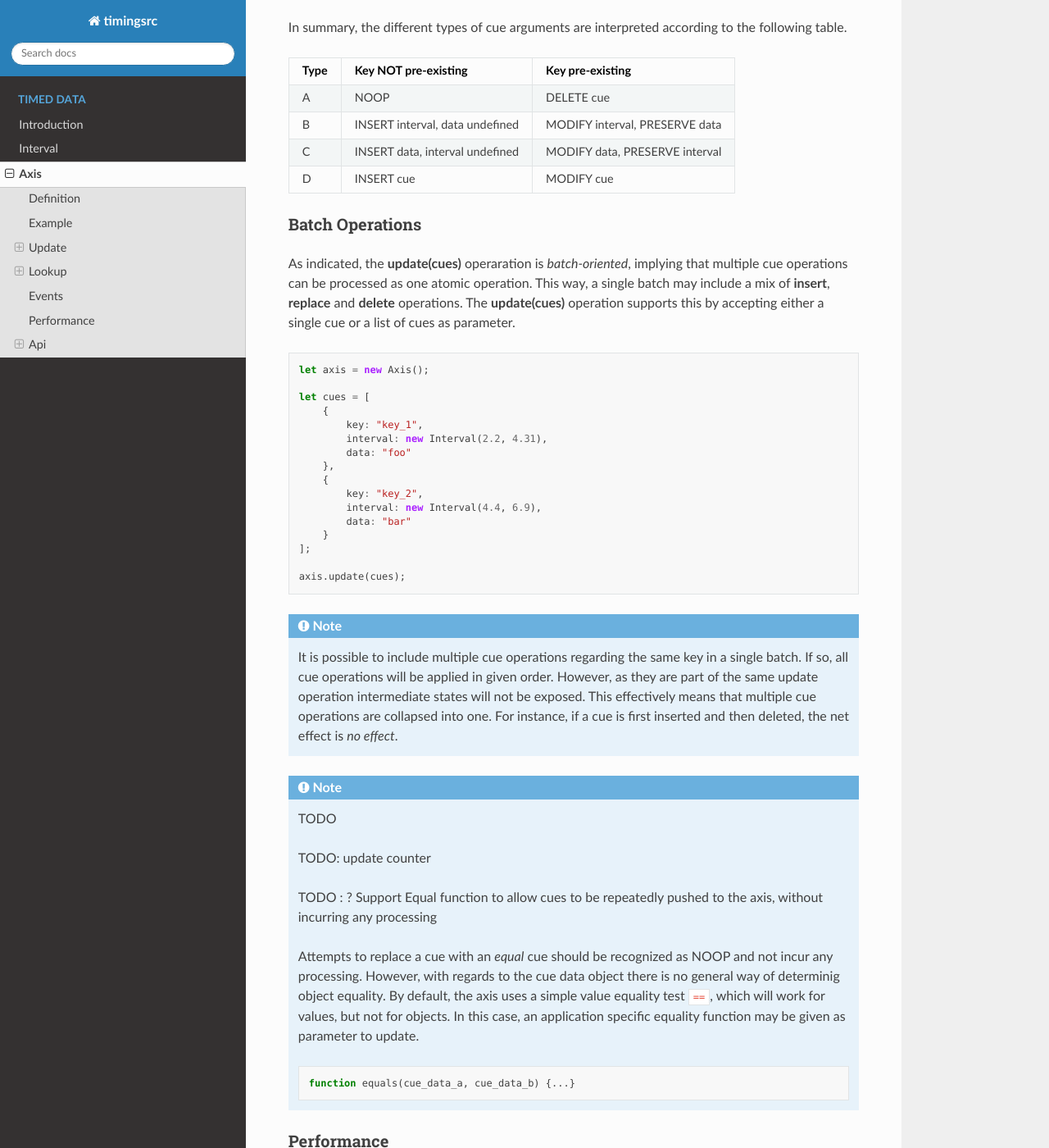
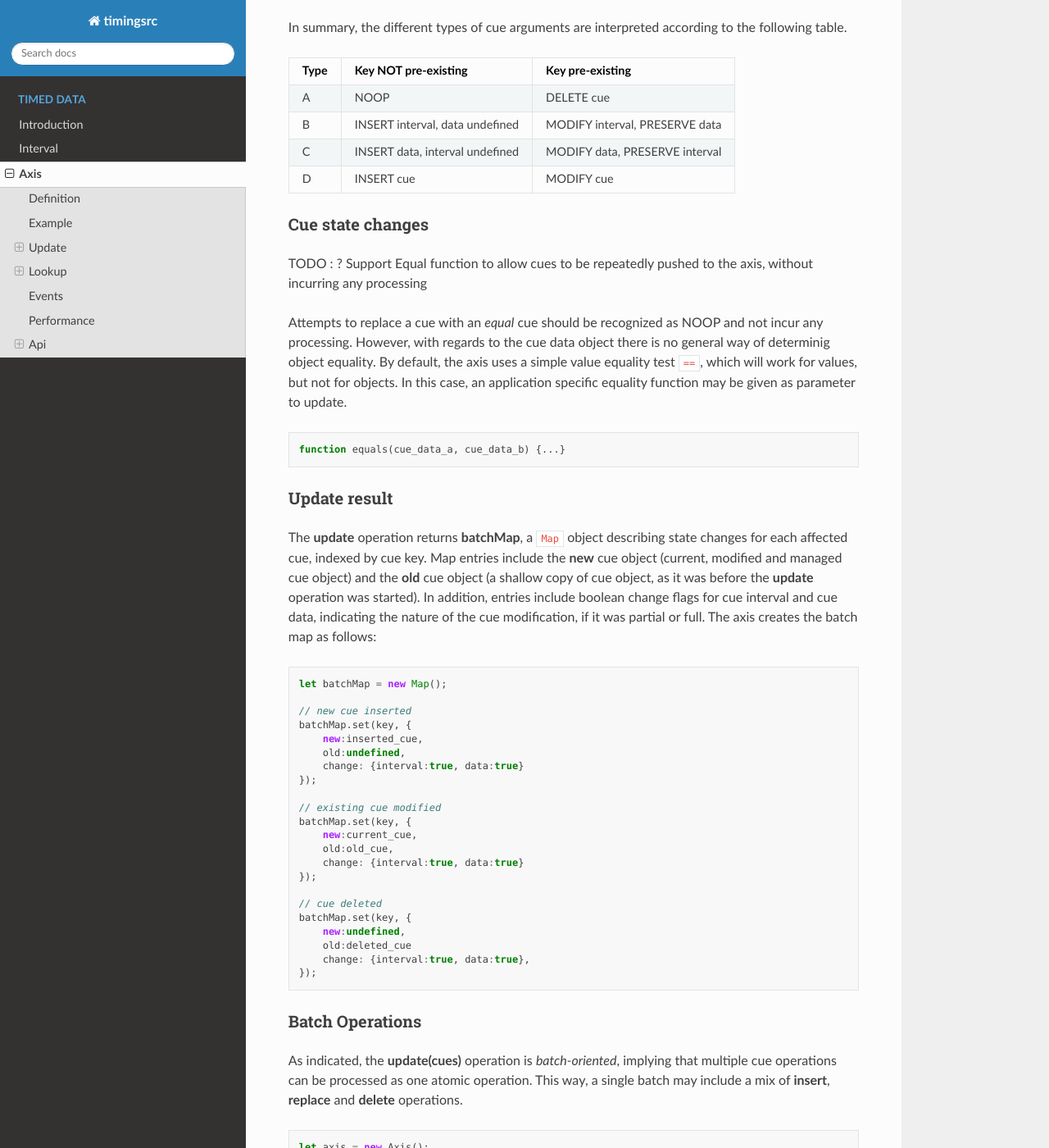
Before and after one commit to ingararntzen/timingdocs, a Sphinx documentation site: the page built from docs/source/axis.rst, in a window 1280 px wide and 1400 px high, scrolled down 3891 px. Shown: the whole window at 82% size. Built offline with Sphinx 7.4.7 and the Read the Docs theme 2.0.0, drawn with Linux system fonts in a browser that asks for light colours; some of the changed text lies outside the part shown.

Commit message:
working on axis update docs

```diff
--- a/docs/source/axis.rst
+++ b/docs/source/axis.rst
@@ -121,12 +121,10 @@
     axis.update({key: "mykey"})
 
 
-When a cue is inserted into the axis, it will be managed by
-the axis until it is eventually deleted. Cue modification is
-implemented as *in-place* modification of *pre-existing* cues. All cue
-access operations (e.g. **lookup**) provide direct access to managed
-cues.
-
+When a cue is inserted into the axis, it will be *managed* by the axis
+until it is eventually deleted. Cue modification is implemented as
+*in-place* modification of *pre-existing* cues. All cue access
+operations (e.g. **lookup**) provide direct access to managed cues.
 
 
 ..  warning::
@@ -208,18 +206,19 @@
     undefined``. This ensures that ``undefined`` may be used as a data
     value with cues.
 
-    Similarly, cue intervals may also take the value ``undefined``, in which
-    case they become invisible to the **lookup** operation. Otherwise, cue
-    intervals must be instances of the ``Interval`` class.
+    Similarly, cue intervals may also take the value ``undefined``, in
+    which case they become invisible to the **lookup** operation.
+    Otherwise, cue intervals must be instances of the ``Interval``
+    class.
 
 
 ..  note::
 
     If cue interval is derived from timestamps which are also part of
     cue data, interval update (type B) is still possible, but likely not
-    advisable. It will not be a problem for the operation of the axis, but
-    it may be confusing for users, as timestamps in cue data may not be consistent
-    with cue rendering, which is based on cue intervals.
+    advisable. It will not be a problem for the operation of the axis,
+    but it may be confusing for users, as timestamps in cue data may not
+    be consistent with cue rendering, which is based on cue intervals.
 
     Rule of thumb:
 
@@ -227,8 +226,8 @@
 
 
 
-In summary, the different types of cue arguments are interpreted according to
-the following table.
+In summary, the different types of cue arguments are interpreted
+according to the following table.
 
 =====  ================================  ===============================
 Type   Key NOT pre-existing              Key pre-existing
@@ -240,16 +239,77 @@
 =====  ================================  ===============================
 
 
+Cue state changes
+""""""""""""""""""""""""""""""""""""""""""""""""""""""""""""""""""""""""
+
+
+TODO : ? Support Equal function to allow cues to be repeatedly pushed to
+the axis, without incurring any processing
+
+Attempts to replace a cue with an *equal* cue should be recognized as
+NOOP and not incur any processing. However, with regards to the cue data
+object there is no general way of determinig object equality. By
+default, the axis uses a simple value equality test ``==``, which will
+work for values, but not for objects. In this case, an application
+specific equality function may be given as parameter to update.
+
+..  code-block:: javascript
+
+    function equals(cue_data_a, cue_data_b) {...}
+
+
+
+
+.. _axis-update-result:
+
+Update result
+""""""""""""""""""""""""""""""""""""""""""""""""""""""""""""""""""""""""
+
+The **update** operation returns **batchMap**, a ``Map`` object
+describing state changes for each affected cue, indexed by cue key. Map
+entries include the **new** cue object (current, modified and managed
+cue object) and the **old** cue object (a shallow copy of cue object, as
+it was before the **update** operation was started). In addition,
+entries include boolean change flags for cue interval and cue data,
+indicating the nature of the cue modification, if it was partial or
+full. The axis creates the batch map as follows:
+
+..  code-block:: javascript
+
+    let batchMap = new Map();
+
+    // new cue inserted
+    batchMap.set(key, {
+        new:inserted_cue,
+        old:undefined,
+        change: {interval:true, data:true}
+    });
+
+    // existing cue modified
+    batchMap.set(key, {
+        new:current_cue,
+        old:old_cue,
+        change: {interval:true, data:true}
+    });
+
+    // cue deleted
+    batchMap.set(key, {
+        new:undefined,
+        old:deleted_cue
+        change: {interval:true, data:true},
+    });
+
+
+
 .. _axis-batch:
 
 Batch Operations
 """"""""""""""""""""""""""""""""""""""""""""""""""""""""""""""""""""""""
 
-As indicated, the **update(cues)** operaration is *batch-oriented*, implying
-that multiple cue operations can be processed as one atomic operation. This way,
-a single batch may include a mix of **insert**, **replace** and **delete**
-operations. The **update(cues)** operation supports this by accepting either a
-single cue or a list of cues as parameter.
+As indicated, the **update(cues)** operation is *batch-oriented*,
+implying that multiple cue operations can be processed as one atomic
+operation. This way, a single batch may include a mix of **insert**,
+**replace** and **delete** operations.
 
 ..  code-block:: javascript
 
@@ -271,38 +331,24 @@
     axis.update(cues);
 
 
-..  note::
+It is possible to include several cue arguments concerning the same key
+in a single batch. This is called **repeated** cue arguments. Repeated
+cue arguments will be applied in given order, and the net effect will be
+equal to the effect of splitting the cue batch into individual
+invokations of **update**. For instance, if a cue is first inserted and
+then deleted within a single batch, the net effect is *no effect*.
 
-    It is possible to include multiple cue operations regarding the same key in
-    a single batch. If so, all cue operations will be applied in given order.
-    However, as they are part of the same update operation intermediate states
-    will not be exposed. This effectively means that multiple cue operations are
-    collapsed into one. For instance, if a cue is first inserted and then
-    deleted, the net effect is *no effect*.
+The result of the **update** operation (see :ref:`axis-update-result`)
+includes a reference to the *old* state of the cue. With repeated cue
+arguments, *old* still indicates the state of the cue *before* the
+**update** operation was initiated. This way, external consumers
+monitoring the axis are able to reproduce its state changes correctly.
 
-
-
-.. note:: TODO
-
-
-    TODO: update counter
-
-
-    TODO : ? Support Equal function to allow cues to be repeatedly pushed to the
-    axis, without incurring any processing
-
-    Attempts to replace a cue with an *equal* cue should be recognized as NOOP
-    and not incur any processing. However, with regards to the cue data object
-    there is no general way of determinig object equality. By default, the axis
-    uses a simple value equality test ``==``, which will work for values, but
-    not for objects. In this case, an application specific equality function may
-    be given as parameter to update.
-
-    ..  code-block:: javascript
-
-        function equals(cue_data_a, cue_data_b) {...}
-
-
+Correct handling of repated cue arguments introduces additional
+complexity into the **update** operation, possibly making it slightly
+slower for very large (>10.000) cues batches. If the cue batch is
+known to not include any repeated cue arguents, this may be indicated
+using the option **no_repeated** to **update**.
 
 
 
```
Also changed, not shown: other parts of docs/source/axis.rst (+1 -18 lines).
